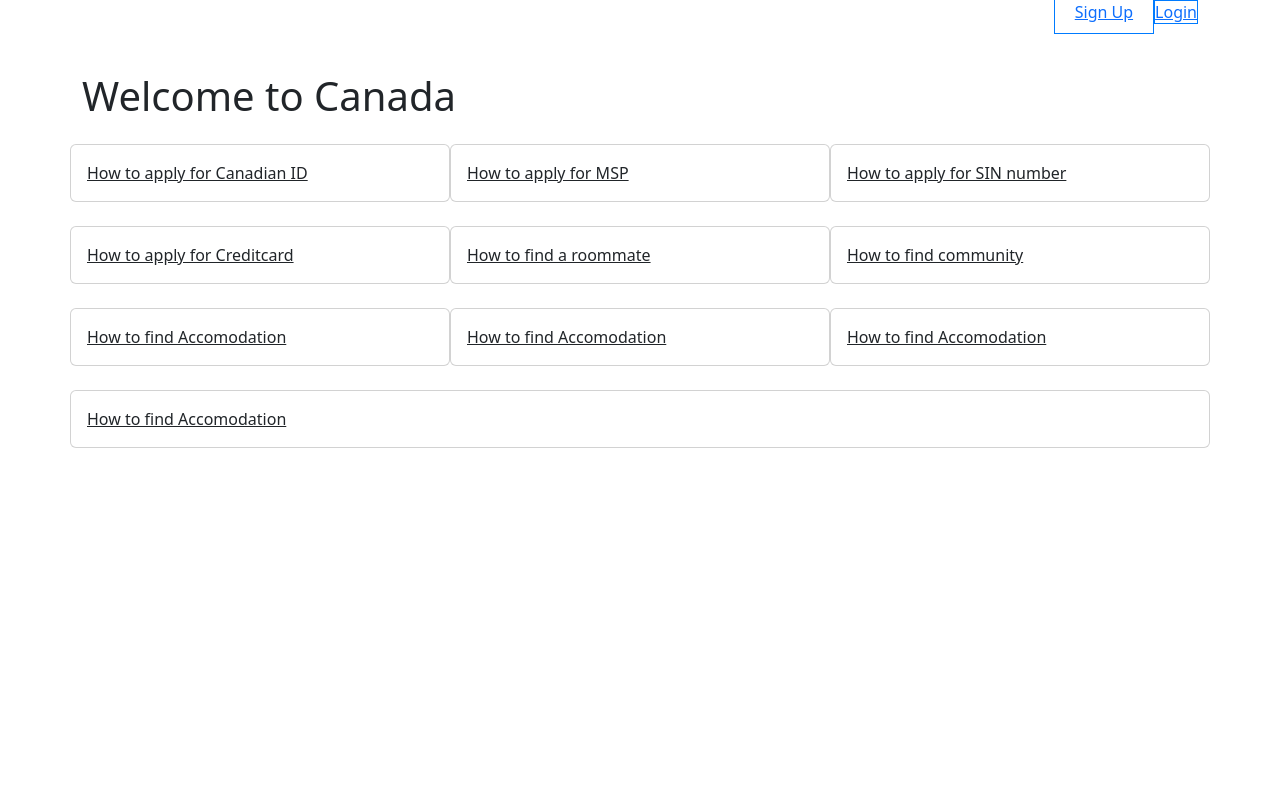
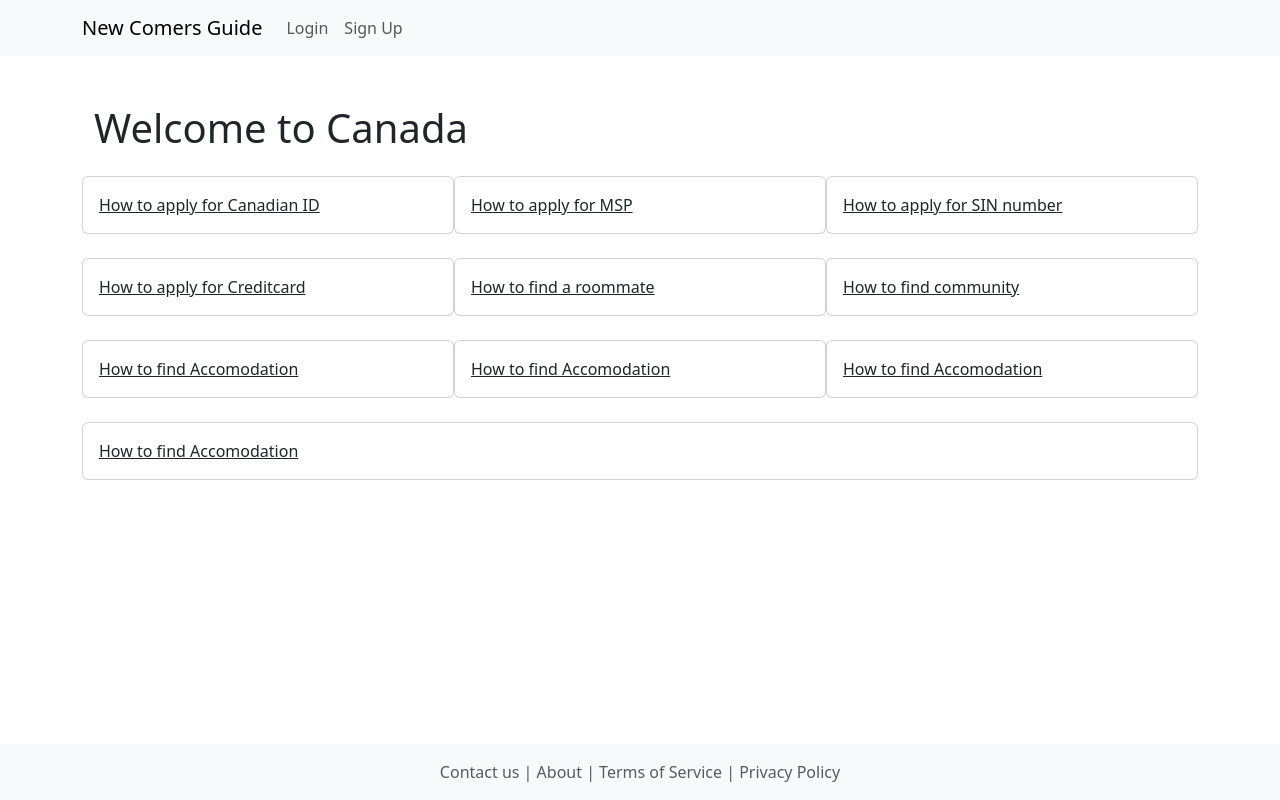
Before and after one commit to melpsh/CanadaNewComersGuide, a React (Vite) app: page / in a window 1280 px wide. Built offline with nearby package versions, Linux system fonts and the light colour scheme.

Commit message:
Added Layout to all the pages

```diff
--- a/src/components/Accomodation.jsx
+++ b/src/components/Accomodation.jsx
@@ -1,10 +1,14 @@
 import React from "react";
 import InfoBlock from "./InfoBlock";
 import { NavLink } from "react-router-dom";
+import Layout from "./Layout";
 
 const Accomodation = () => {
   return (
-    <h1>Accomodation</h1>
+    <Layout>
+      <h1>Accomodation</h1>
+    </Layout>
+
   )
 };
 
--- a/src/components/Creditcard.jsx
+++ b/src/components/Creditcard.jsx
@@ -1,10 +1,14 @@
 import React from "react";
 import InfoBlock from "./InfoBlock";
 import { NavLink } from "react-router-dom";
+import Layout from "./Layout";
 
 const Creditcard = () => {
   return (
-    <h1>CREDTCARD</h1>
+    <Layout>
+      <h1>CREDTCARD</h1>
+    </Layout>
+
   )
 };
 
--- a/src/components/HomePage.jsx
+++ b/src/components/HomePage.jsx
@@ -8,14 +8,16 @@ import Creditcard from "./Creditcard";
 import Roommate from "./Roommate";
 import InfoBlock from "./InfoBlock";
 import { NavLink, Route, Routes } from "react-router-dom";
+import Layout from "./Layout";
+import './Homepage.css'
 
 function HomePage() {
   return (
+    <Layout>
           <div className="container">
 
 <div class="text-end">
-    <NavLink class="btn btn-primary me-2" to="/SignUp" style={{padding: "10px 20px", border: "1px solid #007bff"}}>Sign Up</NavLink>
-    <NavLink class="btn btn-outline-primary" to="/Login" style={{padding: "10px 20px;", border: "1px solid #007bff"}}>Login</NavLink>
+
 </div>
 <h1 className="mt-5 mb-4">Welcome to Canada</h1>
 <div className="row">
@@ -50,6 +52,8 @@ function HomePage() {
   </Routes>
 </div>
 </div>
+    </Layout>
+
   )
 }
 
--- /dev/null
+++ b/src/components/Homepage.css
@@ -0,0 +1,8 @@
+.footer {
+    position: fixed; /* or position: absolute; */
+    bottom: 0;
+    width: 100%;
+    background-color: #f8f9fa;
+    padding: 20px 0;
+    text-align: center;
+  }
--- a/src/components/IDCard.jsx
+++ b/src/components/IDCard.jsx
@@ -1,4 +1,5 @@
 import React from "react";
+import Layout from "./Layout";
 // import InfoBlock from "./InfoBlock";
 // import { BrowserRouter, Routes, Route, Link, NavLink } from 'react-router-dom';
 
@@ -6,7 +7,8 @@ import React from "react";
 const IDCard = () => {
   return(
   <>
-    <h1>
+  <Layout>
+  <h1>
       helooooooooooooooooooooooooooo
     </h1>
     <div>
@@ -51,6 +53,8 @@ const IDCard = () => {
       [Province/Territory Specific Websites]: Each province or territory may have its own website with detailed information on ID card applications and requirements. Check the relevant website for your location.
       By following these steps and utilizing the provided resources, you can successfully apply for a Canadian ID card as a newcomer to Canada.
     </div>
+  </Layout>
+
   </>
 
   )
--- a/src/components/Job.jsx
+++ b/src/components/Job.jsx
@@ -1,10 +1,14 @@
 import React from "react";
 import InfoBlock from "./InfoBlock";
 import { NavLink } from "react-router-dom";
+import Layout from "./Layout";
 
 const Job = () => {
   return (
-    <h1>JOB</h1>
+    <Layout>
+      <h1>JOB</h1>
+    </Layout>
+
   )
 };
 
--- /dev/null
+++ b/src/components/Layout.jsx
@@ -0,0 +1,41 @@
+import React from 'react';
+import { Link } from 'react-router-dom';
+
+const Layout = ({ children }) => {
+  return (
+    <div>
+      {/* Navbar */}
+      <nav className="navbar navbar-expand-lg navbar-light bg-light">
+        <div className="container">
+          <Link className="navbar-brand" to="/">New Comers Guide</Link>
+          <div className="collapse navbar-collapse" id="navbarNav">
+            <ul className="navbar-nav ml-auto">
+              {/* Add other navbar elements here */}
+              <li className="nav-item">
+                <Link className="nav-link" to="/login">Login</Link>
+              </li>
+              <li className="nav-item">
+                <Link className="nav-link" to="/signup">Sign Up</Link>
+              </li>
+              {/* Add more navbar links as needed */}
+            </ul>
+          </div>
+        </div>
+      </nav>
+
+      {/* Main content */}
+      <div className="container mt-5">
+        {children}
+      </div>
+
+      {/* Footer */}
+      <footer className="footer bg-light mt-5 py-3">
+        <div className="container">
+          <span className="text-muted">Contact us | About | Terms of Service | Privacy Policy</span>
+        </div>
+      </footer>
+    </div>
+  );
+};
+
+export default Layout;
--- a/src/components/Login.jsx
+++ b/src/components/Login.jsx
@@ -1,9 +1,11 @@
 import React from 'react';
 import { Link } from 'react-router-dom';
+import Layout from './Layout';
 
 const Login = () => {
   return (
-    <div className="container mt-5">
+    <Layout>
+          <div className="container mt-5">
       <div className="row justify-content-center">
         <div className="col-md-6">
           <h2 className="text-center">Login</h2>
@@ -29,6 +31,8 @@ const Login = () => {
         </div>
       </div>
     </div>
+    </Layout>
+
   );
 };
 
--- a/src/components/MSPCard.jsx
+++ b/src/components/MSPCard.jsx
@@ -1,10 +1,14 @@
 import React from "react";
 import InfoBlock from "./InfoBlock";
 import { NavLink } from "react-router-dom";
+import Layout from "./Layout";
 
 const MSPCard = () => {
   return (
+    <Layout>
       <h1>MSP CARD</h1>
+    </Layout>
+
   )
 };
 
--- a/src/components/Roommate.jsx
+++ b/src/components/Roommate.jsx
@@ -1,11 +1,15 @@
 import React from "react";
 import InfoBlock from "./InfoBlock";
+import Layout from "./Layout";
 
 const Roommate = () => {
   return (
-    <h1>
+    <Layout>
+          <h1>
       Roommate
-    </h1>
+      </h1>
+    </Layout>
+
   )
 };
 
--- a/src/components/SINNumber.jsx
+++ b/src/components/SINNumber.jsx
@@ -1,10 +1,14 @@
 import React from "react";
 import InfoBlock from "./InfoBlock";
 import { NavLink } from "react-router-dom";
+import Layout from "./Layout";
 
 const SINNumber = () => {
   return (
-    <h1>SIN Number</h1>
+    <Layout>
+      <h1>SIN Number</h1>
+    </Layout>
+
   )
 };
 
--- a/src/components/SignUp.jsx
+++ b/src/components/SignUp.jsx
@@ -2,6 +2,7 @@ import React, { useState } from 'react';
 import firebase from '../firebaseConfig';
 import { getAuth } from 'firebase/auth';
 import { Link } from 'react-router-dom';
+import Layout from './Layout';
 
 const SignUp = () => {
   const [formData, setFormData] = useState({
@@ -36,7 +37,8 @@ const SignUp = () => {
 
 
   return (
-    <div className="container mt-5">
+    <Layout>
+          <div className="container mt-5">
       <div className="row justify-content-center">
         <div className="col-md-6">
           <h2 className="text-center">Sign Up</h2>
@@ -63,6 +65,8 @@ const SignUp = () => {
         </div>
       </div>
     </div>
+    </Layout>
+
   );
 };
 
```
Lines whose indentation alone changed are shown as unchanged.
